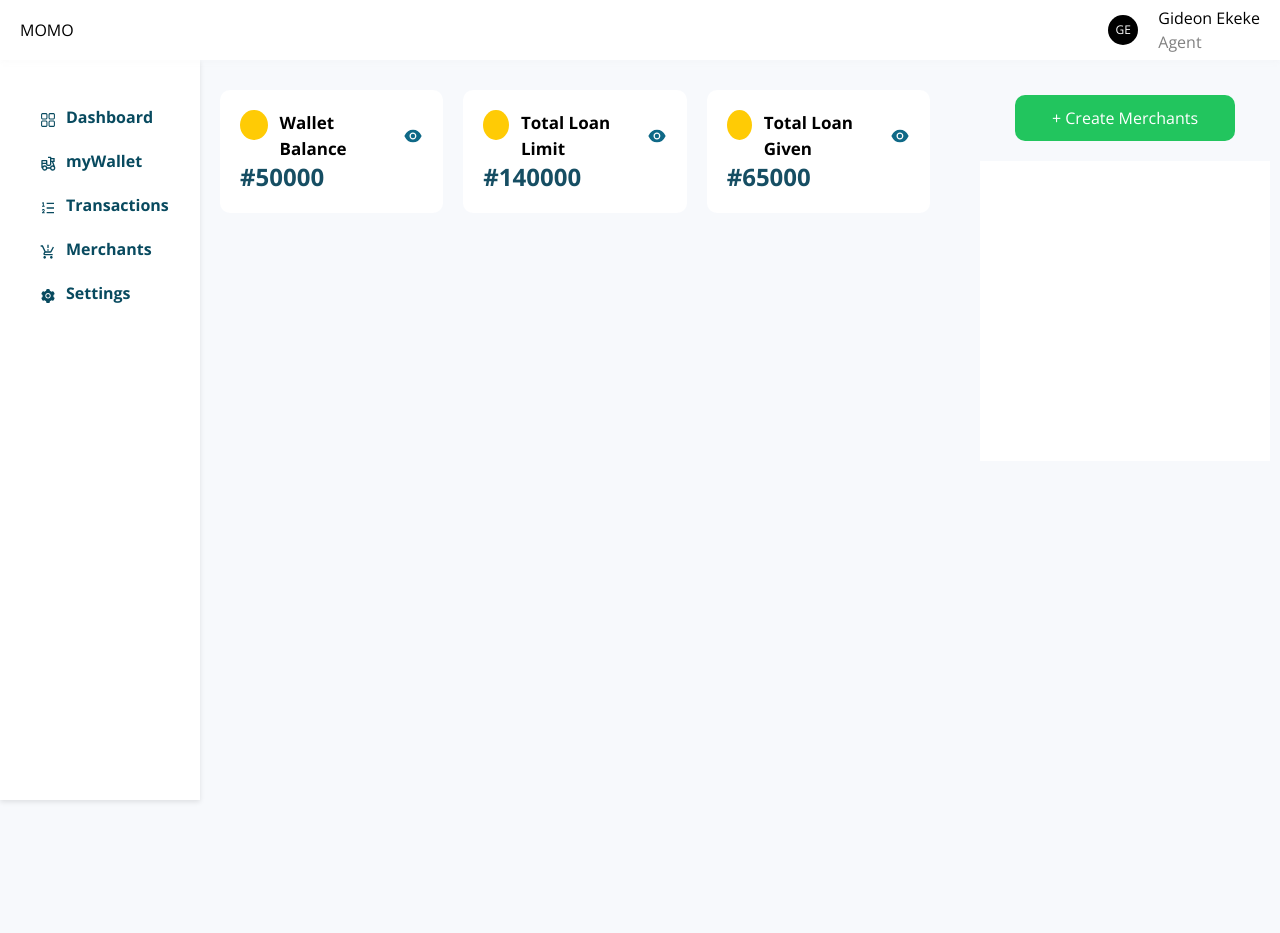
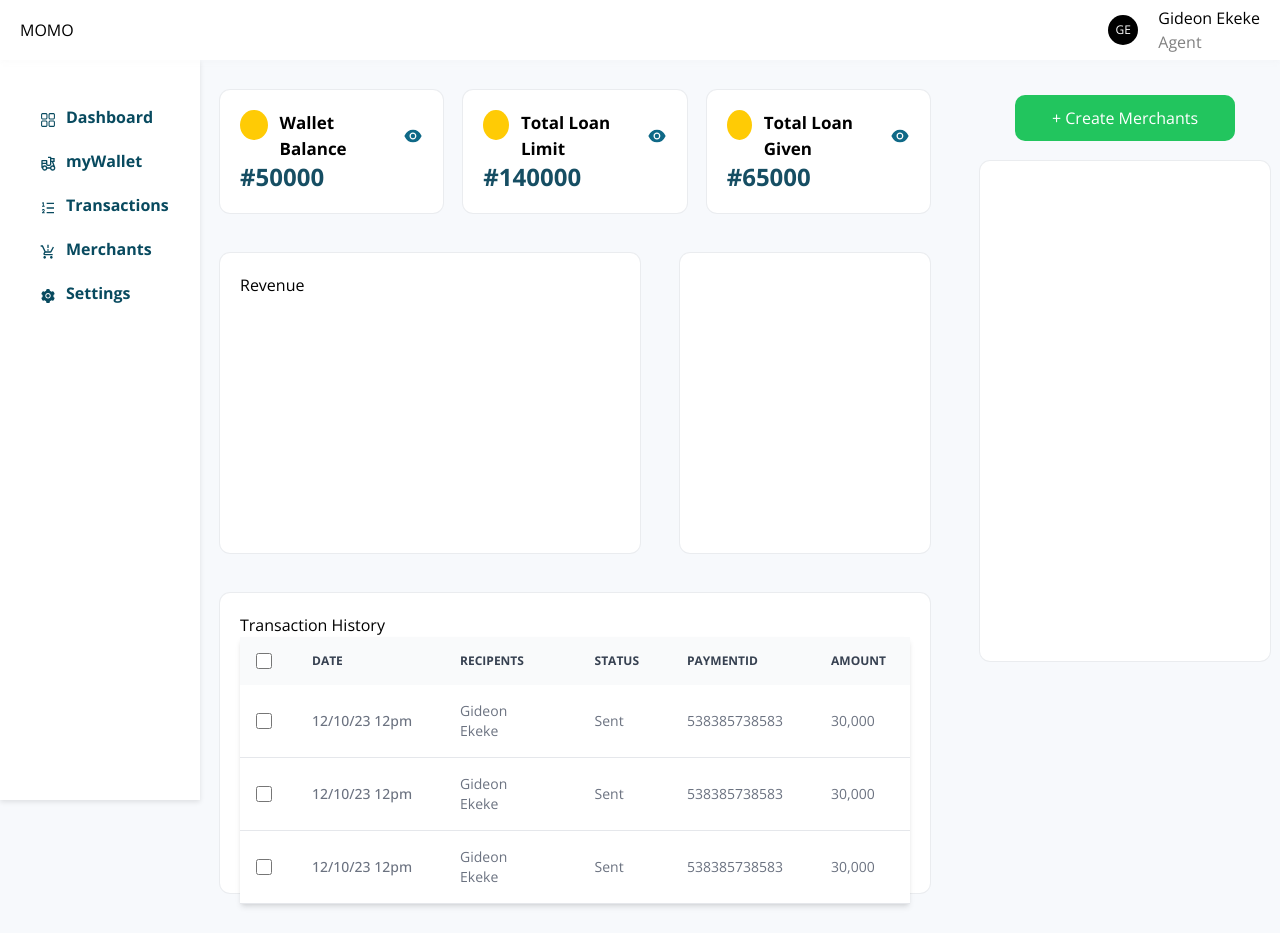
Before and after one commit to kode10x-org/MOMO-HACK-FRONTEND, a React (Vite) app: page /agent-dashboard in a window 1280 px wide. Before the commit the page ends 860 px from the top, so only its background shows below. Built offline with nearby package versions, Linux system fonts and the light colour scheme.

Commit message:
fixed onboarding

```diff
--- a/src/components/Blocks/SecondBlock/WalletBar.tsx
+++ b/src/components/Blocks/SecondBlock/WalletBar.tsx
@@ -43,7 +43,7 @@ const WalletBar: React.FC = () => {
 						{" "}
 						+ Create Merchants
 					</div>
-					<div className="h-[300px] w-[100%] bg-white flex-1 ">
+					<div  className="h-[500px] w-[100%] bg-white flex-1  shadow-shadow rounded-[10px]">
 
 					</div>
 				</Cont>
--- a/src/components/commons/DisplayCard.tsx
+++ b/src/components/commons/DisplayCard.tsx
@@ -1,19 +1,17 @@
 import React from "react";
 import { AiFillEye } from "react-icons/ai";
-interface Iprops{
-    title : string;
-    amount : number
+interface Iprops {
+	title: string;
+	amount: number;
 }
 
-const DisplayCard:React.FC<Iprops> = ({amount, title}) => {
+const DisplayCard: React.FC<Iprops> = ({ amount, title }) => {
 	return (
-		<div className='w-[270px] p-[20px] flex-1 bg-white text-primary min-h-[100px]  rounded-[10px] '>
+		<div className='w-[270px] p-[20px] flex-1 bg-white text-primary min-h-[100px]   rounded-[10px] shadow-shadow '>
 			<div className='flex items-center justify-between'>
-				<div className="flex">
+				<div className='flex'>
 					<div className='h-[30px] w-[30px] bg-secondary rounded-[50%] mr-3'></div>
-					<div className='font-bold text-[17px] text-black mr-2'>
-					{title}
-					</div>
+					<div className='font-bold text-[17px] text-black mr-2'>{title}</div>
 				</div>
 
 				<div className='text-[20px]'>
--- /dev/null
+++ b/src/components/commons/Table.tsx
@@ -0,0 +1,119 @@
+import React from "react";
+
+const Table = () => {
+	return (
+		<div className='relative overflow-x-auto shadow-md sm:rounded-lg bg-white'>
+			<table className='w-full text-sm text-left text-gray-500 bg-white dark:text-gray-400'>
+				<thead className='text-xs text-gray-700 uppercase bg-gray-50 dark:text-gray-400'>
+					<tr>
+						<th scope='col' className='p-4'>
+							<div className='flex items-center'>
+								<input
+									id='checkbox-all-search'
+									type='checkbox'
+									className='w-4 h-4 text-blue-600 bg-gray-100 border-gray-300 rounded focus:ring-blue-500 dark:focus:ring-blue-600 dark:ring-offset-gray-800 dark:focus:ring-offset-gray-800 focus:ring-2 dark:bg-gray-700 dark:border-gray-600'
+								/>
+								<label className='sr-only'>checkbox</label>
+							</div>
+						</th>
+						<th scope='col' className='px-6 py-3'>
+							Date
+						</th>
+						<th scope='col' className='px-6 py-3'>
+							Recipents
+						</th>
+						<th scope='col' className='px-6 py-3'>
+							Status
+						</th>
+						<th scope='col' className='px-6 py-3'>
+							PaymentID
+						</th>
+						<th scope='col' className='px-6 py-3'>
+							Amount
+						</th>
+					</tr>
+				</thead>
+				<tbody>
+					<tr className='bg-white border-b hover:text-white  dark:border-gray-700 hover:bg-gray-50 dark:hover:bg-gray-600 '>
+						<td className='w-4 p-4'>
+							<div className='flex items-center'>
+								<input
+									id='checkbox-table-search-1'
+									type='checkbox'
+									className='w-4 h-4 text-blue-600 bg-gray-100 border-gray-300 rounded focus:ring-blue-500 dark:focus:ring-blue-600 dark:ring-offset-gray-800 dark:focus:ring-offset-gray-800 focus:ring-2 dark:bg-gray-700 dark:border-gray-600'
+								/>
+								<label className='sr-only'>checkbox</label>
+							</div>
+						</td>
+						<th
+							scope='row'
+							className='px-6 py-4 font-medium  whitespace-nowrap '>
+							12/10/23 12pm
+						</th>
+						<td className='px-6 py-4'>Gideon Ekeke</td>
+						<td className='px-6 py-4'>Sent</td>
+						<td className='px-6 py-4'>538385738583</td>
+						<td className='px-6 py-4'>30,000</td>
+					</tr>
+
+					<tr
+						className='bg-white border-b hover:text-white  dark:border-gray-700
+hover:bg-gray-50 dark:hover:bg-gray-600 '>
+						<td className='w-4 p-4'>
+							<div className='flex items-center'>
+								<input
+									id='checkbox-table-search-1'
+									type='checkbox'
+									className='w-4 h-4 text-blue-600 bg-gray-100 border-gray-300
+rounded focus:ring-blue-500 dark:focus:ring-blue-600
+dark:ring-offset-gray-800 dark:focus:ring-offset-gray-800
+focus:ring-2 dark:bg-gray-700 dark:border-gray-600'
+								/>
+								<label className='sr-only'>checkbox</label>
+							</div>
+						</td>
+						<th
+							scope='row'
+							className='px-6 py-4 font-medium  whitespace-nowrap '>
+							12/10/23 12pm
+						</th>
+						<td className='px-6 py-4'>Gideon Ekeke</td>
+						<td className='px-6 py-4'>Sent</td>
+						<td className='px-6 py-4'>538385738583</td>
+						<td className='px-6 py-4'>30,000</td>
+					</tr>
+
+					<tr
+						className='bg-white border-b hover:text-white  dark:border-gray-700
+hover:bg-gray-50 dark:hover:bg-gray-600 '>
+						<td className='w-4 p-4'>
+							<div className='flex items-center'>
+								<input
+									id='checkbox-table-search-1'
+									type='checkbox'
+									className='w-4 h-4 text-blue-600 bg-gray-100 border-gray-300
+rounded focus:ring-blue-500 dark:focus:ring-blue-600
+dark:ring-offset-gray-800 dark:focus:ring-offset-gray-800
+focus:ring-2 dark:bg-gray-700 dark:border-gray-600'
+								/>
+								<label className='sr-only'>checkbox</label>
+							</div>
+						</td>
+						<th
+							scope='row'
+							className='px-6 py-4 font-medium  whitespace-nowrap '>
+							12/10/23 12pm
+						</th>
+						<td className='px-6 py-4'>Gideon Ekeke</td>
+						<td className='px-6 py-4'>Sent</td>
+						<td className='px-6 py-4'>538385738583</td>
+						<td className='px-6 py-4'>30,000</td>
+					</tr>
+
+				</tbody>
+			</table>
+		</div>
+	);
+};
+
+export default Table;
--- a/src/pages/Agent/AgentOverView.tsx
+++ b/src/pages/Agent/AgentOverView.tsx
@@ -1,13 +1,26 @@
 import React from "react";
 import DisplayCard from "../../components/commons/DisplayCard";
+import Table from "../../components/commons/Table";
 
 const AgentOverView = () => {
 	return (
 		<div>
-			<div className='flex gap-5 flex-wrap'>
+			<div className='flex gap-5 flex-wrap sm:flex-1 '>
 				<DisplayCard title='Wallet Balance' amount={50000} />
 				<DisplayCard title='Total Loan Limit' amount={140000} />
-				<DisplayCard title='Total Loan Given' amount = {65000} />
+				<DisplayCard title='Total Loan Given' amount={65000} />
+			</div>
+
+			<div className='flex gap-10 flex-wrap mt-10'>
+				<div className='flex-1 bg-white h-[300px] rounded-[10px] p-5 shadow-shadow'>Revenue</div>
+				<div className='w-[250px] h-[300px] bg-white rounded-[10px] shadow-shadow'></div>
+			</div>
+
+			<div className='flex-1 mt-10 bg-white h-[300px] mb-10 rounded-[10px] p-5 shadow-shadow'>
+				<div>Transaction History</div>
+				<div>
+					<Table  />
+				</div>
 			</div>
 		</div>
 	);
--- a/src/pages/OnboardingPage.tsx
+++ b/src/pages/OnboardingPage.tsx
@@ -3,61 +3,61 @@ import { BsArrowRight } from "react-icons/bs";
 
 const OnboardingPage: React.FC = () => {
   return (
-    <div className=" flex-col bg-[#FFFFFF] p-[10px] h-[700px] lg:flex lg:justify-around lg:items-center">
-      <div className="">
-        <div className=" flex justify-center items-center pt-[100px] font-extrabold text-3xl pb-4">
-          <h3 className=" text-[#084A5F]">Mo</h3>
-          <h3 className=" text-[#FFCB05]">Mo</h3>
+		<div className=' sm:flex-col bg-[#FFFFFF] p-[10px] h-[700px]  flex lg:flex  items-center justify-center gap-10 sm:gap-0 '>
+			<div className=''>
+				<div className=' flex justify-center items-center pt-[100px] font-extrabold text-3xl pb-4'>
+					<h3 className=' text-[#084A5F]'>Mo</h3>
+					<h3 className=' text-[#FFCB05]'>Mo</h3>
 				</div>
-        <div className=" flex justify-center font-semibold ml-5 gap-1">
-          <p className="text-[#FFCB05]">Duis</p>
-          <p className=" text-[#084A5F]">
+				<div className=' flex justify-center font-semibold'>
+					<p className='text-[#FFCB05]'>Duis</p>
+					<p className=' text-[#084A5F] w-[350px] sm:w-[100%] text-center'>
 						lobortis massa imperdiet quam. Lorem ipsum dolor sit amet,
 						consectetuer adipiscing elit.
 					</p>
 				</div>
 			</div>
 			<div>
-        <div className=" h-[100px] w-[100%] border p-2 mt-12 bg-[#FFCB05] rounded-md flex items-center gap-1">
-          <div className=" w-[300px]">
-            <h3 className=" text-sm font-semibold text-[#084A5F]">
+				<div className=' h-[100px] w-[400px] sm:w-[100%] border p-2 mt-12 bg-[#FFCB05] rounded-md flex items-center gap-1 cursor-pointer'>
+					<div className=' w-[300px]'>
+						<h3 className=' text-sm font-semibold text-[#084A5F]'>
 							Sign Up As An Agent
 						</h3>
-            <p className=" text-xs pt-1 text-[#084A5F]">
+						<p className=' text-xs pt-1 text-[#084A5F]'>
 							Cras id dui. Quisque libero metus, condimentum nec, tempor a,
 							commodo mollis, magna.
 						</p>
 					</div>
-          <div className=" h-[35px] w-[40px] rounded-[50%] bg-[#084A5F] flex justify-center items-center">
-            <p className=" text-[#FFCB05] font-extrabold">{<BsArrowRight />}</p>
+					<div className=' h-[40px] w-[40px] rounded-[50%] bg-[#084A5F] flex justify-center items-center'>
+						<p className=' text-[#FFCB05] font-extrabold'>{<BsArrowRight />}</p>
 					</div>
 				</div>
-        <div className=" h-[80px] w-[100%] border p-2 mt-5 bg-[#084A5F] rounded-md flex items-center">
-          <div className=" w-[300px]">
-            <h3 className=" text-sm font-semibold text-[#FFCB05]">
+				<div className=' h-[80px] w-[400px] sm:w-[100%] border p-2 mt-5 bg-[#084A5F] rounded-md flex items-center cursor-pointer'>
+					<div className=' w-[300px]'>
+						<h3 className=' text-sm font-semibold text-[#FFCB05]'>
 							Sign Up As An Agent
 						</h3>
-            <p className=" text-xs p-1 text-[#FFCB05]">
+						<p className=' text-xs p-1 text-[#FFCB05]'>
 							Cras id dui. Quisque libero metus, condimentum nec, tempor a,
 							commodo mollis, magna.
 						</p>
 					</div>
-          <div className=" h-[35px] w-[40px] rounded-[50%] bg-[#FFCB05] flex justify-center items-center">
-            <p className="text-[#084A5F] font-extrabold">{<BsArrowRight />}</p>
+					<div className=' h-[40px] w-[40px] rounded-[50%] bg-[#FFCB05] flex justify-center items-center'>
+						<p className='text-[#084A5F] font-extrabold'>{<BsArrowRight />}</p>
 					</div>
 				</div>
-        <div className=" h-[80px] w-[100%] border p-2 mt-5 bg-[#22C55E] rounded-md flex items-center">
-          <div className=" w-[300px]">
-            <h3 className=" text-sm font-semibold text-[#FFFFFF]">
+				<div className=' h-[80px] w-[400px] sm:w-[100%] border p-2 mt-5 bg-[#22C55E] rounded-md flex items-center cursor-pointer'>
+					<div className=' w-[300px]'>
+						<h3 className=' text-sm font-semibold text-[#FFFFFF]'>
 							Sign Up As An Agent
 						</h3>
-            <p className=" text-xs p-1 text-[#FFFFFF]">
+						<p className=' text-xs p-1 text-[#FFFFFF]'>
 							Cras id dui. Quisque libero metus, condimentum nec, tempor a,
 							commodo mollis, magna.
 						</p>
 					</div>
-          <div className=" h-[35px] w-[40px] rounded-[50%] bg-[#FFFFFF] flex justify-center items-center">
-            <p className="text-[#22C55E] font-extrabold">{<BsArrowRight />}</p>
+					<div className=' h-[40px] w-[40px] rounded-[50%] bg-[#FFFFFF] flex justify-center items-center'>
+						<p className='text-[#22C55E] font-extrabold'>{<BsArrowRight />}</p>
 					</div>
 				</div>
 			</div>
--- a/src/routes/AllRoutes.tsx
+++ b/src/routes/AllRoutes.tsx
@@ -2,6 +2,7 @@ import { createBrowserRouter } from "react-router-dom";
 import HomeLayout from "../components/layouts/HomeLayout";
 import AgentOverView from "../pages/Agent/AgentOverView";
 import SecondLayout from "../components/layouts/SecondLayout";
+import OnboardingPage from "../pages/OnboardingPage";
 
 const Index = createBrowserRouter([
 	{
@@ -20,6 +21,11 @@ const Index = createBrowserRouter([
 			},
 		],
 	},
+
+	{
+		path: "onboarding",
+		element: <OnboardingPage />,
+	},
 ]);
 
 export default Index;
--- a/tailwind.config.js
+++ b/tailwind.config.js
@@ -7,6 +7,26 @@ export default {
 				primary: "#0F6987",
 				secondary: "#FFCB05",
 			},
+			boxShadow: {
+				shadow: "rgba(0, 0, 0, 0.05) 0px 0px 0px 1px",
+			},
+		},
+
+		screens: {
+			sm: { min: "300px", max: "767px" },
+			// => @media (min-width: 640px and max-width: 767px) { ... }
+
+			md: { min: "768px", max: "1023px" },
+			// => @media (min-width: 768px and max-width: 1023px) { ... }
+
+			lg: { min: "1024px", max: "1279px" },
+			// => @media (min-width: 1024px and max-width: 1279px) { ... }
+
+			xl: { min: "1280px", max: "1535px" },
+			// => @media (min-width: 1280px and max-width: 1535px) { ... }
+
+			"2xl": { min: "1536px" },
+			// => @media (min-width: 1536px) { ... }
 		},
 	},
 	plugins: [],
```
Lines whose indentation alone changed are shown as unchanged.
